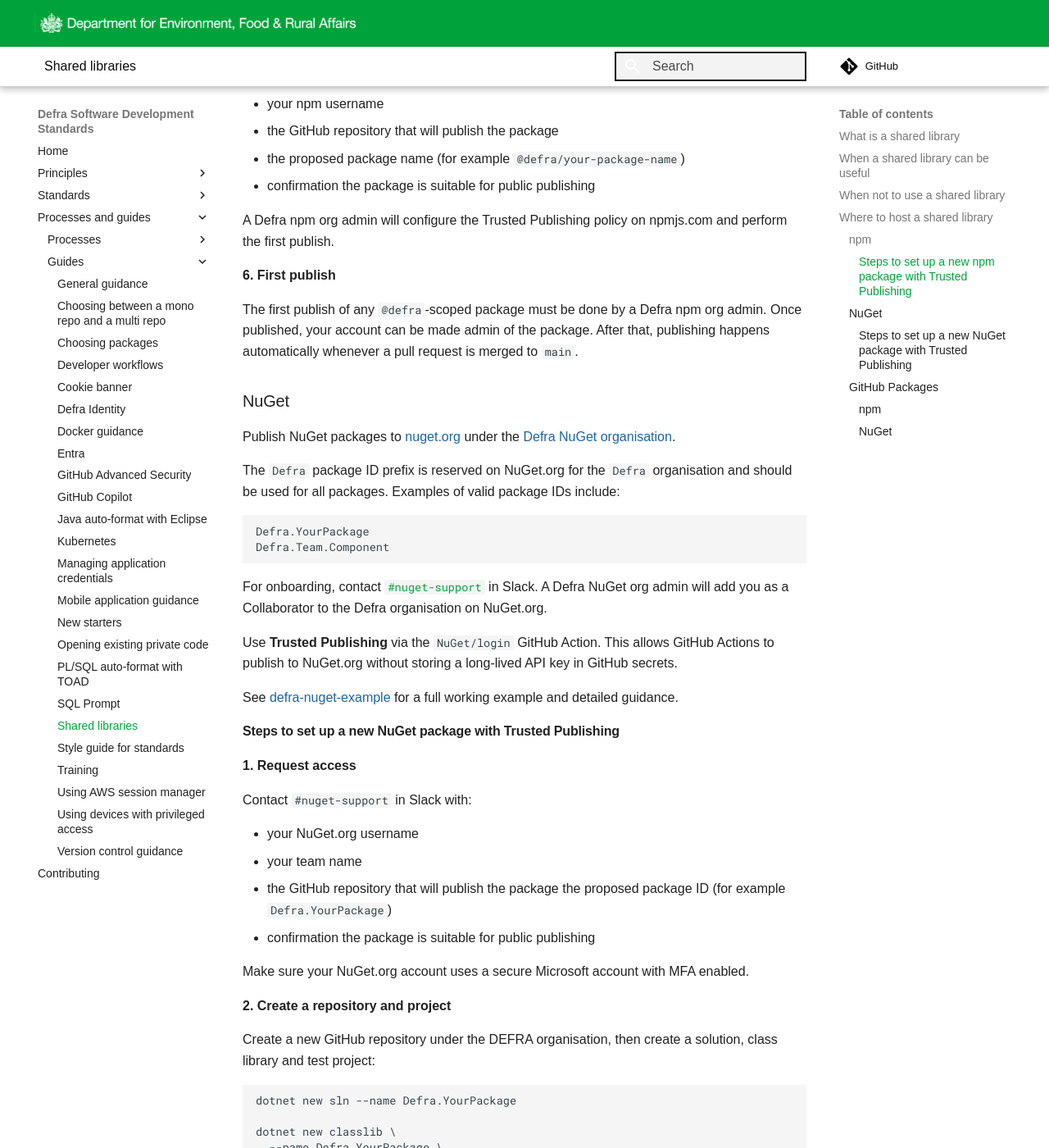
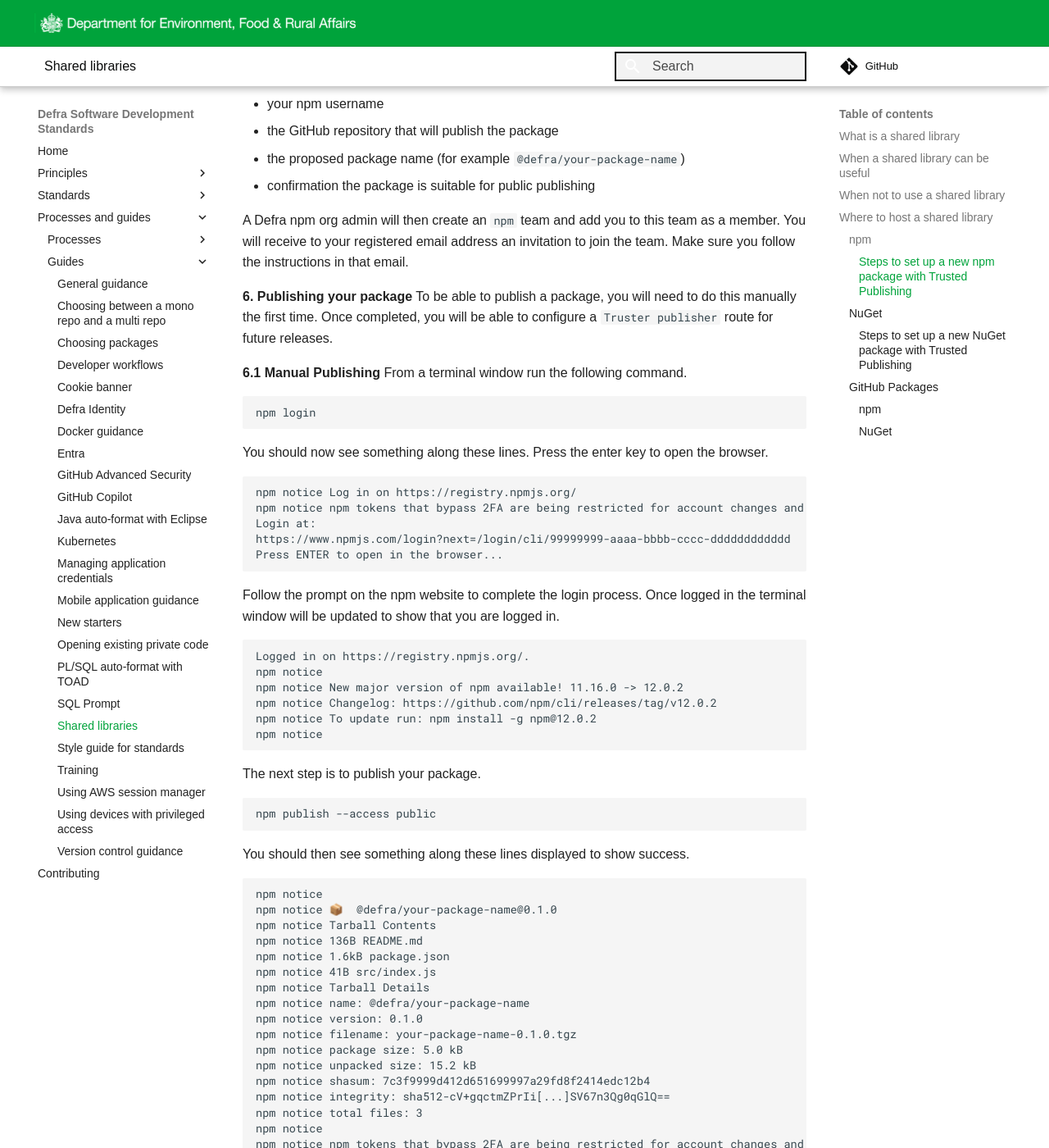
Before and after one commit to DEFRA/software-development-standards, an MkDocs documentation site: the page built from docs/guides/shared_libraries.md, in a window 1280 px wide and 1400 px high, scrolled down 4421 px. Shown: the whole window at 82% size. Built offline with MkDocs 1.6.1 and Material for MkDocs 9.7.7, drawn with Linux system fonts in a browser that asks for light colours; some web fonts are replaced; comment, search, counter and statistics services are not loaded; some of the changed text lies outside the part shown.

Commit message:
Expanded shared library publishing guide with step-by-step instructions and images for configuring npm Trusted Publishing and manual publishing steps. Updated hosting details for sensitive libraries. Added new images.

````diff
--- a/docs/guides/shared_libraries.md
+++ b/docs/guides/shared_libraries.md
@@ -38,9 +38,9 @@ Avoid creating a shared library when:
 
 ## Where to host a shared library
 
-Use the ecosystem's native registry by default. That means [npmjs.com](https://www.npmjs.com) for npm packages and [nuget.org](https://www.nuget.org) for NuGet packages. These registries are well supported, encourage good security practices and offer low-friction adoption for consumers. They also support Defra's commitment to working in the open and publishing code openly.
+Use the ecosystem's native registry by default. That means using [npmjs.com](https://www.npmjs.com) for npm packages and [nuget.org](https://www.nuget.org) for NuGet packages. These registries are well supported, encourage good security practices and offer low-friction adoption for consumers. They also support Defra's commitment to working in the open and publishing code openly.
 
-For libraries containing sensitive or private code, use GitHub Packages instead.
+Use [github.com](https://github.com/orgs/DEFRA/packages) for libraries containing sensitive or private code, use GitHub Packages instead.
 
 ### npm
 
@@ -171,11 +171,84 @@ Before the first publish, contact `#npm-support` in Slack with:
 - the proposed package name (for example `@defra/your-package-name`)
 - confirmation the package is suitable for public publishing
 
-A Defra npm org admin will configure the Trusted Publishing policy on npmjs.com and perform the first publish.
+A Defra npm org admin will then create an `npm` team and add you to this team as a member. You will receive to your registered email address an invitation to join the team. Make sure you follow the instructions in that email.
 
-**6. First publish**
+**6. Publishing your package**
+To be able to publish a package, you will need to do this manually the first time. Once completed, you will be able to configure a `Truster publisher` route for future releases.
 
-The first publish of any `@defra`-scoped package must be done by a Defra npm org admin. Once published, your account can be made admin of the package. After that, publishing happens automatically whenever a pull request is merged to `main`.
+**6.1 Manual Publishing**
+From a terminal window run the following command.
+```text
+npm login
+```
+You should now see something along these lines. Press the enter key to open the browser.
+```text
+npm notice Log in on https://registry.npmjs.org/
+npm notice npm tokens that bypass 2FA are being restricted for account changes and direct publishing. Learn how to prepare: https://gh.io/npm-gat-bypass2fa-deprecation
+Login at:
+https://www.npmjs.com/login?next=/login/cli/99999999-aaaa-bbbb-cccc-dddddddddddd
+Press ENTER to open in the browser...
+```
+Follow the prompt on the npm website to complete the login process. Once logged in the terminal window will be updated to show that you are logged in.
+```text
+Logged in on https://registry.npmjs.org/.
+npm notice
+npm notice New major version of npm available! 11.16.0 -> 12.0.2
+npm notice Changelog: https://github.com/npm/cli/releases/tag/v12.0.2
+npm notice To update run: npm install -g npm@12.0.2
+npm notice
+```
+
+The next step is to publish your package.
+```bash
+npm publish --access public
+```
+You should then see something along these lines displayed to show success.
+```bash
+npm notice
+npm notice 📦  @defra/your-package-name@0.1.0
+npm notice Tarball Contents
+npm notice 136B README.md
+npm notice 1.6kB package.json
+npm notice 41B src/index.js
+npm notice Tarball Details
+npm notice name: @defra/your-package-name
+npm notice version: 0.1.0
+npm notice filename: your-package-name-0.1.0.tgz
+npm notice package size: 5.0 kB
+npm notice unpacked size: 15.2 kB
+npm notice shasum: 7c3f9999d412d651699997a29fd8f2414edc12b4
+npm notice integrity: sha512-cV+gqctmZPrIi[...]SV67n3Qg0qGlQ==
+npm notice total files: 3
+npm notice
+npm notice npm tokens that bypass 2FA are being restricted for account changes and direct publishing. Learn how to prepare: https://gh.io/npm-gat-bypass2fa-deprecation
+npm notice Publishing to https://registry.npmjs.org/ with tag latest and default access
+npm notice publish Signed provenance statement with source and build information from GitHub Actions
+npm notice publish Provenance statement published to transparency log: https://search.sigstore.dev/?logIndex=2349495965
++ @defra/your-package-name@0.1.0
+```
+You have now published your package to npm.
+
+**6.2 Configuring Trusted Publishing**
+Open the [npmjs.org defra package list](https://www.npmjs.com/settings/defra/packages). This will show you a list of packages that you have uploaded.
+![Package List](/docs/img/npm_publish/landing_page.png)
+
+Click on the package that you wish to configure, once loaded, click on settings. You will now be asked to choose your package publisher. Choose `GitHub Actions`
+![Publisher type](/docs/img/npm_publish/select_publisher.png)
+
+You will now need to enter the details of your repository and pipline.
+- The 'Organization Name' should always be `DEFRA`.
+- The 'Repository Name' should be the name of the repository that contains the package.
+- The `Workflow filename` should be the name of the workflow that publishes the package.
+- The `Allowed actions` option should ideally be `Allow npm stage publish` but only choose this option if there will be a person in the package team able to approve these packages.
+
+Click on `Set up connection` when ready.
+![Publisher details](/docs/img/npm_publish/publisher_details.png)
+
+You will now need to provide a 2FA code to approve the connection. Once approved, you will now be returned to the settings section for your package.
+This will now show you the details of the new connection. You will need to double check that the `Publishing Access` is set to the recommended option.
+![Final connection details](/docs/img/npm_publish/finished.png)
+Finally click on `Update Package Settings` and you are now all set to publish direct from GitHub.
 
 ### NuGet
 
````
Also changed, not shown: docs/img/npm_publish/finished.png (added), docs/img/npm_publish/landing_page.png (added), docs/img/npm_publish/publisher_details.png (added), docs/img/npm_publish/select_publisher.png (added), mkdocs.yml (line endings or trailing spaces).
